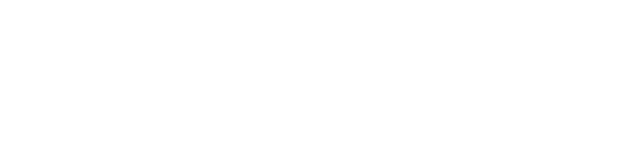
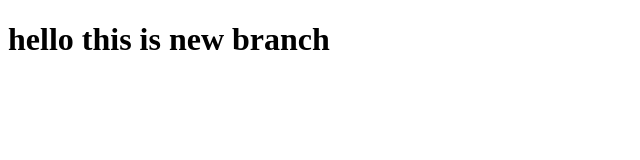
Before and after one commit to nour2002174-1/githup_firstprj, a plain HTML site: page index.html in a window 1280 px wide. Shown: the whole page, without its empty margins (0-640 px from the left). Drawn offline with Linux system fonts and the light colour scheme.

Commit message:
changing style in new branch

```diff
--- a/index.html
+++ b/index.html
@@ -6,6 +6,7 @@
     <title>Document</title>
 </head>
 <body>
+    <h1>hello this is new branch </h1>
     <script src="app.js"></script>
 
 </body>
--- a/style.css
+++ b/style.css
@@ -0,0 +1,3 @@
+h1{
+    color: blue;
+}
```
